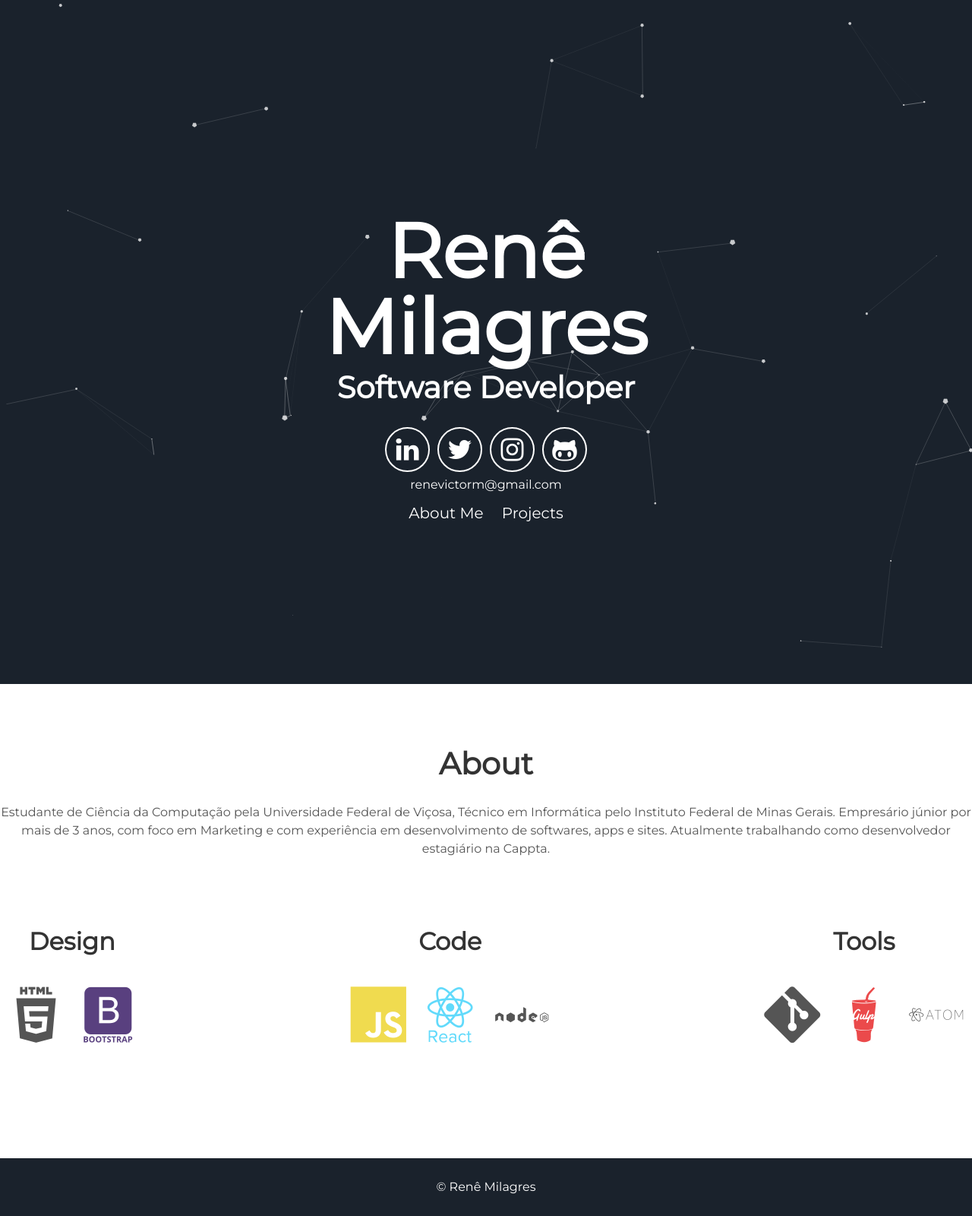
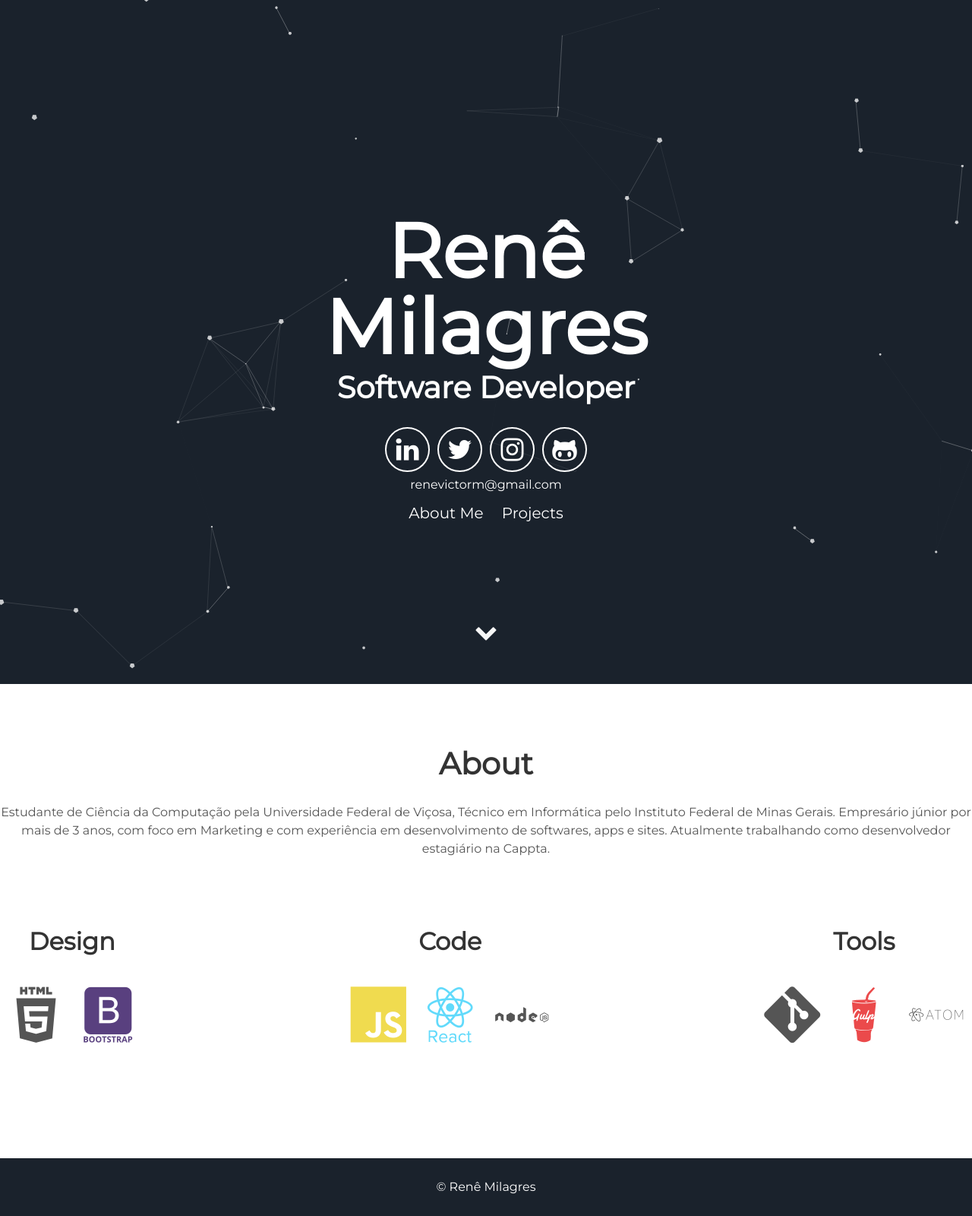
Before and after one commit to renevictorm/renevictorm.github.io, a Jekyll site: the page built from index.html, in a window 1280 px wide. Shown: the whole page at 76% size. Built offline with Jekyll 4.4.1, drawn with Linux system fonts in a browser that asks for light colours.

Commit message:
alterando o about e scroll do header

```diff
--- a/_includes/header.html
+++ b/_includes/header.html
@@ -17,11 +17,9 @@
         <a class="link" href="#about" data-scroll>About Me</a>
         <a class="link" href="#projects" data-scroll>Projects</a>
       </div>
-
+    </div>
+    <a class="down" href="#about" data-scroll><i class="icon fa fa-chevron-down" aria-hidden="true"></i></a>
+  </div>
   </div>
 
 </div>
-
-<script src="//cdn.jsdelivr.net/particles.js/2.0.0/particles.min.js"></script>
-<script src="{{ "/assets/js/sweet-scroll.min.js" | prepend: site.baseurl }}"></script>
-<script src="{{ "/assets/js/main.js" | prepend: site.baseurl }}"></script>
```
